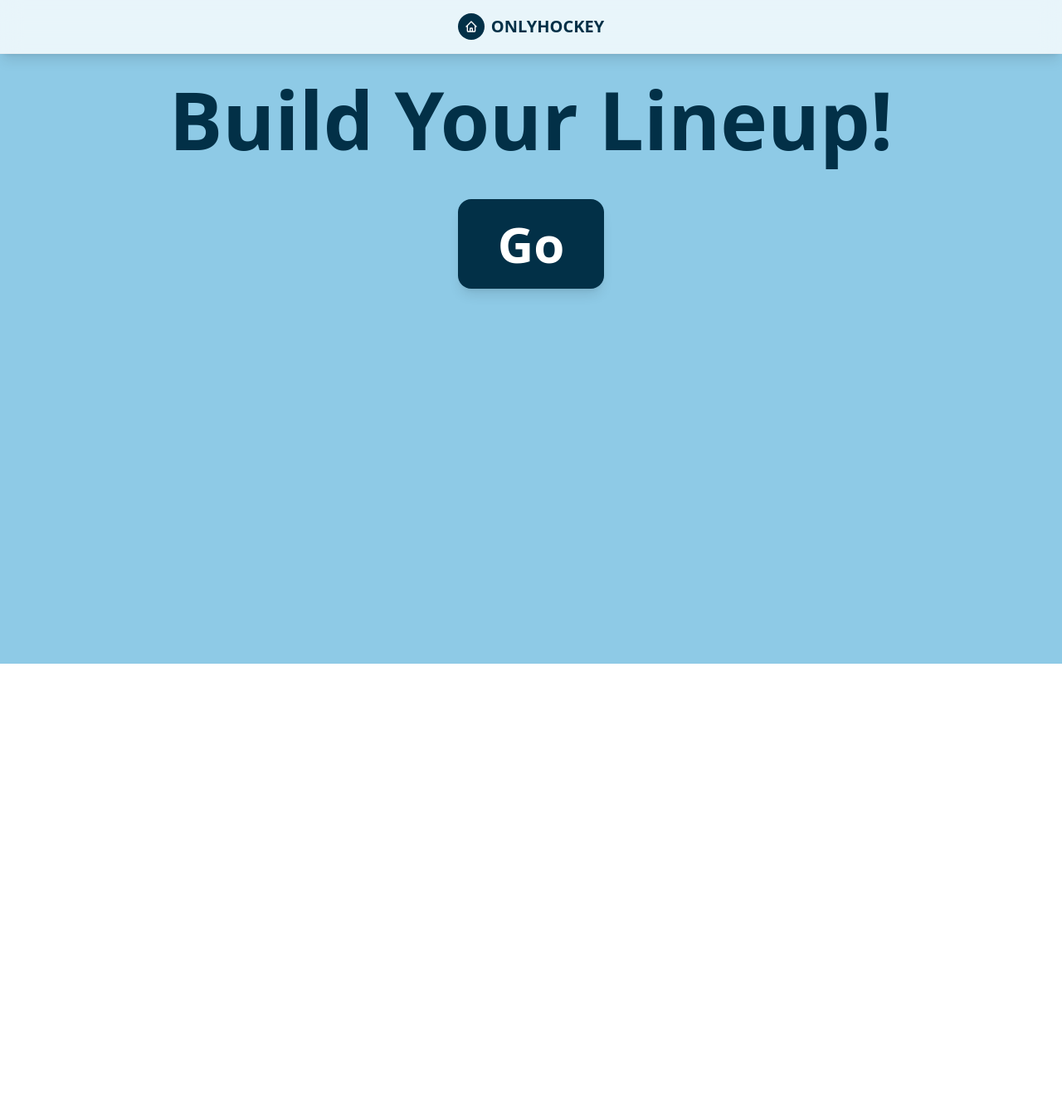
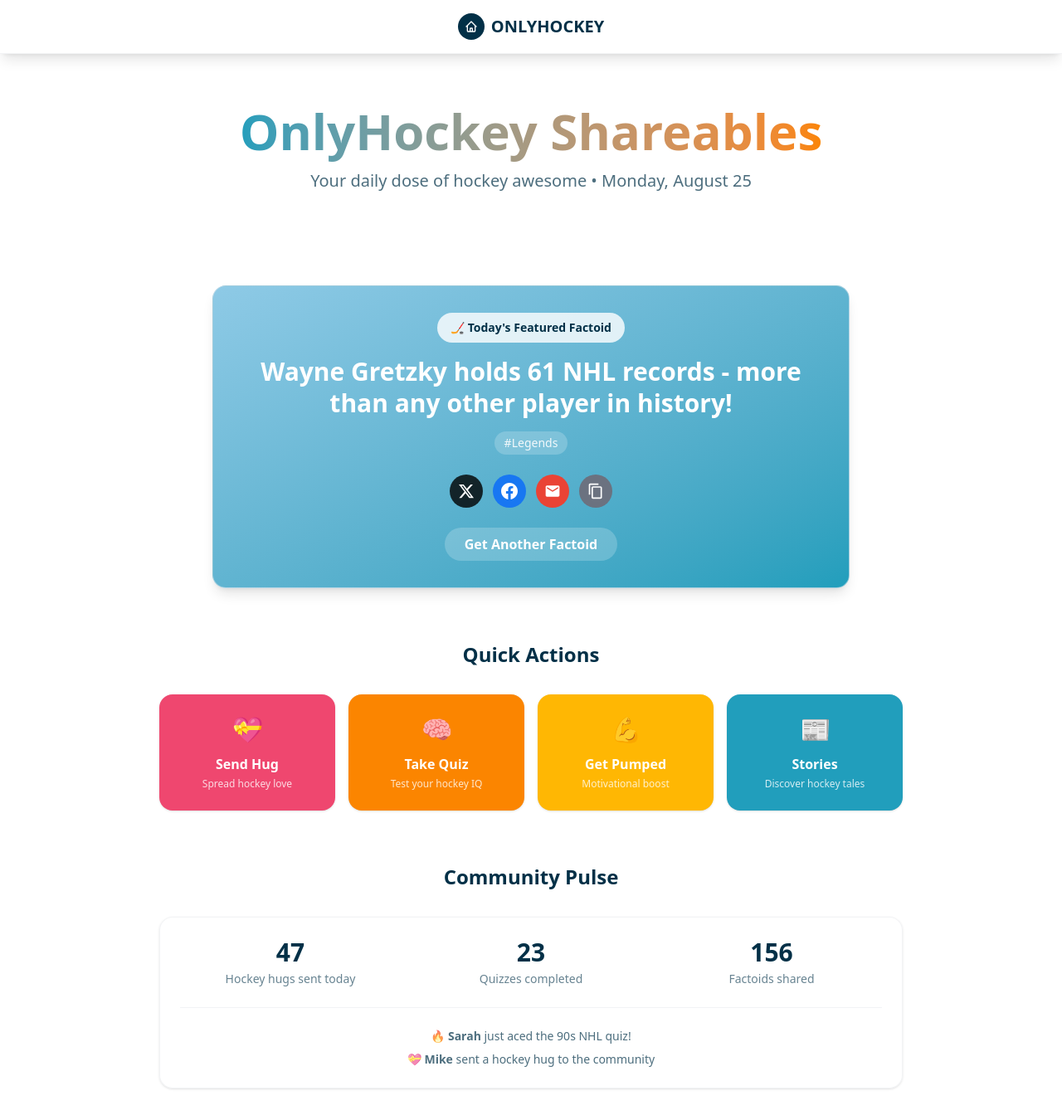
Before and after one commit to avintas/ohp, a Next.js app: page /content in a window 1280 px wide. Shown: the whole page at 83% size. Before the commit the page ends 800 px from the top, so only its background shows below. Built offline with nearby package versions, Linux system fonts and the light colour scheme.

Commit message:
OnlyHockey Shareables Content

```diff
--- a/src/app/content/page.tsx
+++ b/src/app/content/page.tsx
@@ -1,126 +1,192 @@
 'use client';
 
 import { StickyNavbar } from '@/components/StickyNavbar';
-import { LineupCard } from '@/components/LineupCard';
-import { InfoCard } from '@/components/InfoCard';
 import { useState } from 'react';
 
 export default function ContentPage() {
-  const [randomNumber, setRandomNumber] = useState<number | null>(null);
-  const [shuffledAvatars, setShuffledAvatars] = useState<string[]>([]);
-  const [coachAvatar, setCoachAvatar] = useState<string>('');
+  const [currentFactoid, setCurrentFactoid] = useState({
+    text: "Wayne Gretzky holds 61 NHL records - more than any other player in history!",
+    category: "Legends"
+  });
 
-  // All available avatars from pims directory
-  const allAvatars = [
-    '/pims/a-architect.webp',
-    '/pims/a-bull.webp',
-    '/pims/a-bulldog.webp',
-    '/pims/a-cap.webp',
-    '/pims/a-digital.webp',
-    '/pims/a-eagleeye.webp',
-    '/pims/a-edges.webp',
-    '/pims/a-gearguy.webp',
-    '/pims/a-healer.webp',
-    '/pims/a-icebreaker.webp',
-    '/pims/a-ironmike.webp',
-    '/pims/a-mindcoach.webp',
-    '/pims/a-notfound.webp',
-    '/pims/a-numbers.webp',
-    '/pims/a-ppwizard.webp',
-    '/pims/a-recovery.webp',
-    '/pims/a-silky.webp',
-    '/pims/a-strategist.webp',
-    '/pims/a-vk.webp',
-    '/pims/a-voice.webp',
-    '/pims/a-wall.webp',
-    '/pims/hs1.webp',
-    '/pims/hs10.webp',
-    '/pims/hs12.webp',
-    '/pims/hs13.webp',
-    '/pims/hs14.webp',
-    '/pims/hs15.webp',
-    '/pims/hs16.webp',
-    '/pims/hs20.webp',
-    '/pims/hs24.webp',
-    '/pims/hs28.webp',
-    '/pims/hs34.webp',
-    '/pims/hs35.webp',
-    '/pims/hs36.webp',
-    '/pims/hs5.webp',
-    '/pims/hs9.webp'
-  ];
+  const shareFactoid = (platform: string) => {
+    const text = `🏒 Hockey Fact: ${currentFactoid.text} There&apos;s Only Hockey! ⚡`;
+    const url = window.location.href;
 
-  const shuffleArray = (array: string[]) => {
-    const shuffled = [...array];
-    for (let i = shuffled.length - 1; i > 0; i--) {
-      const j = Math.floor(Math.random() * (i + 1));
-      [shuffled[i], shuffled[j]] = [shuffled[j], shuffled[i]];
+    switch(platform) {
+      case 'twitter':
+        window.open(`https://twitter.com/intent/tweet?text=${encodeURIComponent(text)}&url=${encodeURIComponent(url)}`, '_blank');
+        break;
+      case 'facebook':
+        window.open(`https://www.facebook.com/sharer/sharer.php?u=${encodeURIComponent(url)}`, '_blank');
+        break;
+      case 'email':
+        const subject = "Amazing Hockey Fact!";
+        const body = `${text}\n\nCheck out more: ${url}`;
+        window.open(`mailto:?subject=${encodeURIComponent(subject)}&body=${encodeURIComponent(body)}`);
+        break;
+      case 'copy':
+        navigator.clipboard.writeText(`${text} ${url}`);
+        break;
     }
-    return shuffled;
-  };
-
-  const generateRandomNumber = () => {
-    const number = Math.floor(Math.random() * 19) + 1;
-    setRandomNumber(number);
-
-    // Shuffle avatars and pick first 6
-    const shuffled = shuffleArray(allAvatars);
-    setShuffledAvatars(shuffled.slice(0, 6));
-
-    // Select a random coach avatar
-    const coachNumber = Math.floor(Math.random() * 11) + 1;
-    setCoachAvatar(`/pims/x${coachNumber}.png`);
   };
 
   return (
-    <div className="min-h-screen" style={{ backgroundColor: '#8ecae6' }}>
+    <div className="min-h-screen bg-white">
       <StickyNavbar />
 
       {/* Main Content */}
-      <div className="pt-24 flex flex-col items-center justify-start px-4">
-        {/* Main Title */}
-        <h1 className="text-6xl sm:text-7xl lg:text-8xl font-extrabold text-[#023047] text-center mb-12">
-          Build Your Lineup!
-        </h1>
+      <main className="pt-20">
+        {/* Hero Section */}
+        <section className="py-12 px-4 md:px-6 2xl:px-8">
+          <div className="max-w-4xl mx-auto text-center">
+            <h1 className="text-4xl md:text-5xl lg:text-6xl font-extrabold text-[#023047] mb-4">
+              <span className="bg-gradient-to-r from-[#219EBC] to-[#FB8500] bg-clip-text text-transparent">
+                OnlyHockey Shareables
+              </span>
+            </h1>
+            <p className="text-lg md:text-xl text-[#023047]/70 mb-8">
+              Your daily dose of hockey awesome • {new Date().toLocaleDateString('en-US', { weekday: 'long', month: 'long', day: 'numeric' })}
+            </p>
+          </div>
+        </section>
 
-        {/* Random Button */}
-        <button
-          onClick={generateRandomNumber}
-          className="bg-[#023047] hover:bg-[#023047]/90 text-white text-4xl sm:text-5xl lg:text-6xl font-bold py-6 px-12 rounded-2xl shadow-lg hover:shadow-xl transition-all duration-300 hover:scale-105 mb-8"
-        >
-          Go
-        </button>
+        {/* Today's Featured Shareable */}
+        <section className="py-8 px-4 md:px-6 2xl:px-8">
+          <div className="max-w-3xl mx-auto">
+            <div className="bg-gradient-to-br from-[#8ecae6] to-[#219EBC] rounded-2xl p-8 shadow-lg border border-gray-200/50">
+              <div className="text-center mb-6">
+                <div className="inline-flex items-center gap-2 bg-white/80 rounded-full px-4 py-2 text-sm font-semibold text-[#023047] mb-4">
+                  🏒 Today&apos;s Featured Factoid
+                </div>
+                <h2 className="text-2xl md:text-3xl font-bold text-white mb-4 leading-tight">
+                  {currentFactoid.text}
+                </h2>
+                <div className="inline-block bg-white/20 rounded-full px-3 py-1 text-sm text-white/90">
+                  #{currentFactoid.category}
+                </div>
+              </div>
 
+              {/* Share Buttons */}
+              <div className="flex justify-center gap-3 mb-6">
+                <button
+                  onClick={() => shareFactoid('twitter')}
+                  className="w-10 h-10 bg-black/80 hover:bg-black text-white rounded-full flex items-center justify-center transition-all duration-200 hover:scale-110"
+                  title="Share on X/Twitter"
+                >
+                  <svg className="w-5 h-5" fill="currentColor" viewBox="0 0 24 24">
+                    <path d="M18.244 2.25h3.308l-7.227 8.26 8.502 11.24H16.17l-5.214-6.817L4.99 21.75H1.68l7.73-8.835L1.254 2.25H8.08l4.713 6.231zm-1.161 17.52h1.833L7.084 4.126H5.117z"/>
+                  </svg>
+                </button>
 
+                <button
+                  onClick={() => shareFactoid('facebook')}
+                  className="w-10 h-10 bg-[#1877F2] hover:bg-[#166FE5] text-white rounded-full flex items-center justify-center transition-all duration-200 hover:scale-110"
+                  title="Share on Facebook"
+                >
+                  <svg className="w-5 h-5" fill="currentColor" viewBox="0 0 24 24">
+                    <path d="M24 12.073c0-6.627-5.373-12-12-12s-12 5.373-12 12c0 5.99 4.388 10.954 10.125 11.854v-8.385H7.078v-3.47h3.047V9.43c0-3.007 1.792-4.669 4.533-4.669 1.312 0 2.686.235 2.686.235v2.953H15.83c-1.491 0-1.956.925-1.956 1.874v2.25h3.328l-.532 3.47h-2.796v8.385C19.612 23.027 24 18.062 24 12.073z"/>
+                  </svg>
+                </button>
 
+                <button
+                  onClick={() => shareFactoid('email')}
+                  className="w-10 h-10 bg-[#EA4335] hover:bg-[#D93025] text-white rounded-full flex items-center justify-center transition-all duration-200 hover:scale-110"
+                  title="Share via Email"
+                >
+                  <svg className="w-5 h-5" fill="currentColor" viewBox="0 0 24 24">
+                    <path d="M20 4H4c-1.1 0-1.99.9-1.99 2L2 18c0 1.1.9 2 2 2h16c1.1 0 2-.9 2-2V6c0-1.1-.9-2-2-2zm0 4l-8 5-8-5V6l8 5 8-5v2z"/>
+                  </svg>
+                </button>
 
+                <button
+                  onClick={() => shareFactoid('copy')}
+                  className="w-10 h-10 bg-[#6B7280] hover:bg-[#4B5563] text-white rounded-full flex items-center justify-center transition-all duration-200 hover:scale-110"
+                  title="Copy to Clipboard"
+                >
+                  <svg className="w-5 h-5" fill="currentColor" viewBox="0 0 24 24">
+                    <path d="M16 1H4c-1.1 0-2 .9-2 2v14h2V3h12V1zm3 4H8c-1.1 0-2 .9-2 2v14c0 1.1.9 2 2 2h11c1.1 0 2-.9 2-2V7c0-1.1-.9-2-2-2zm0 16H8V7h11v14z"/>
+                  </svg>
+                </button>
+              </div>
 
-        {/* Lineup Card */}
-        {shuffledAvatars.length > 0 && (
-          <>
-            <LineupCard
-              avatars={shuffledAvatars}
-              spacing="large"
-              background="gradient"
-              padding="spacious"
-            />
+              <div className="text-center">
+                <button className="bg-white/20 hover:bg-white/30 text-white px-6 py-2 rounded-full font-semibold transition-all duration-200 hover:scale-105">
+                  Get Another Factoid
+                </button>
+              </div>
+            </div>
+          </div>
+        </section>
 
-            {/* Info Card underneath */}
-            <div className="mt-8">
-              <InfoCard
-                title="Meet Your Coach"
-                subtitle="Expert guidance for your team"
-                content="Your dedicated coach is here to help maximize your team's potential. With years of experience and proven strategies, they'll guide your lineup to victory."
-                image={coachAvatar}
-                background="gradient"
-                padding="spacious"
-              />
+        {/* Quick Actions */}
+        <section className="py-8 px-4 md:px-6 2xl:px-8">
+          <div className="max-w-4xl mx-auto">
+            <h2 className="text-2xl font-bold text-[#023047] text-center mb-8">Quick Actions</h2>
+
+            <div className="grid grid-cols-2 md:grid-cols-4 gap-4">
+              {/* Send Hockey Hug */}
+              <div className="bg-[#EF476F] rounded-2xl p-6 text-center cursor-pointer hover:scale-105 transition-all duration-200 shadow-sm">
+                <div className="text-3xl mb-3">💝</div>
+                <h3 className="font-bold text-white mb-1">Send Hug</h3>
+                <p className="text-xs text-white/80">Spread hockey love</p>
+              </div>
+
+              {/* Brain Challenge */}
+              <div className="bg-[#FB8500] rounded-2xl p-6 text-center cursor-pointer hover:scale-105 transition-all duration-200 shadow-sm">
+                <div className="text-3xl mb-3">🧠</div>
+                <h3 className="font-bold text-white mb-1">Take Quiz</h3>
+                <p className="text-xs text-white/80">Test your hockey IQ</p>
+              </div>
+
+              {/* Get Pumped */}
+              <div className="bg-[#FFB703] rounded-2xl p-6 text-center cursor-pointer hover:scale-105 transition-all duration-200 shadow-sm">
+                <div className="text-3xl mb-3">💪</div>
+                <h3 className="font-bold text-white mb-1">Get Pumped</h3>
+                <p className="text-xs text-white/80">Motivational boost</p>
+              </div>
+
+              {/* Discover Stories */}
+              <div className="bg-[#219EBC] rounded-2xl p-6 text-center cursor-pointer hover:scale-105 transition-all duration-200 shadow-sm">
+                <div className="text-3xl mb-3">📰</div>
+                <h3 className="font-bold text-white mb-1">Stories</h3>
+                <p className="text-xs text-white/80">Discover hockey tales</p>
+              </div>
             </div>
-          </>
-        )}
+          </div>
+        </section>
 
+        {/* Community Pulse */}
+        <section className="py-8 px-4 md:px-6 2xl:px-8">
+          <div className="max-w-4xl mx-auto">
+            <h2 className="text-2xl font-bold text-[#023047] text-center mb-8">Community Pulse</h2>
 
-      </div>
+            <div className="bg-white/60 backdrop-blur-sm rounded-2xl p-6 border border-gray-200/50 shadow-sm">
+              <div className="grid grid-cols-1 md:grid-cols-3 gap-6 text-center">
+                <div>
+                  <div className="text-3xl font-bold text-[#023047] mb-1">47</div>
+                  <div className="text-sm text-[#023047]/60">Hockey hugs sent today</div>
+                </div>
+                <div>
+                  <div className="text-3xl font-bold text-[#023047] mb-1">23</div>
+                  <div className="text-sm text-[#023047]/60">Quizzes completed</div>
+                </div>
+                <div>
+                  <div className="text-3xl font-bold text-[#023047] mb-1">156</div>
+                  <div className="text-sm text-[#023047]/60">Factoids shared</div>
+                </div>
+              </div>
+
+              <div className="mt-6 pt-6 border-t border-gray-200/50">
+                <div className="text-center text-sm text-[#023047]/70">
+                  <p className="mb-2">🔥 <strong>Sarah</strong> just aced the 90s NHL quiz!</p>
+                  <p>💝 <strong>Mike</strong> sent a hockey hug to the community</p>
+                </div>
+              </div>
+            </div>
+          </div>
+        </section>
+      </main>
     </div>
   );
 }
```
Also changed, not shown: 1 other file (tests, documents, lock files or other folders).
